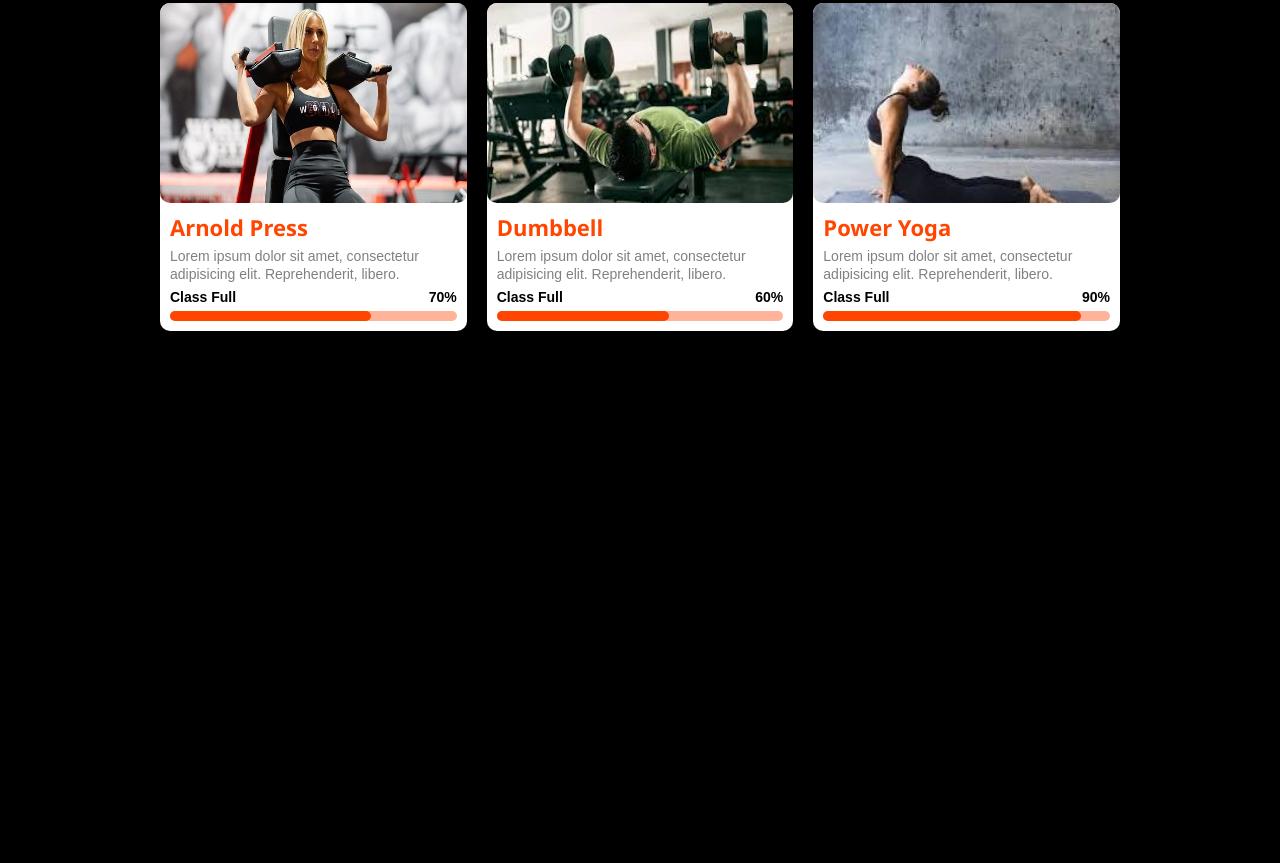
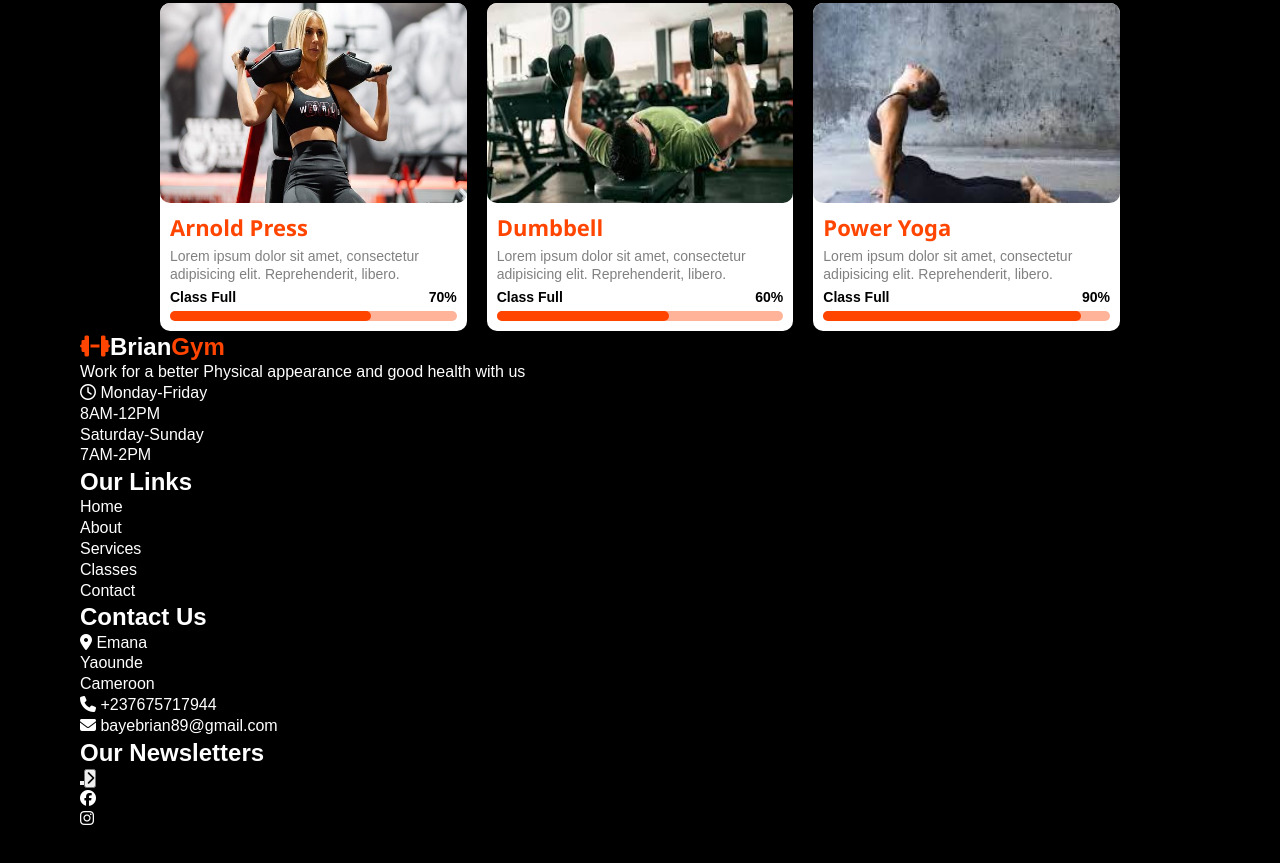
Before and after one commit to Baye-Brian1/HexSoftwares-Brian-Gym., a plain HTML site: page index.html in a window 1280 px wide. Shown: the part 2909-3772 px from the top of the page. Before the commit the page ends 3260 px from the top, so only its background shows below. Drawn offline with Linux system fonts and the light colour scheme; files whose address does not match are found by name.

Commit message:
added a a new section

```diff
--- a/index.html
+++ b/index.html
@@ -199,5 +199,42 @@
       </div>
    </div>
   </section>
+  <section class="contacts">
+    <div class="cont">
+      <div class="cont1">
+       <h1 class="logo"><i class="fa-solid fa-dumbbell"></i>Brian<span>Gym</span></h1>
+       <p>Work for a better Physical appearance and good health with us</p>
+       <p> <i class="fa-regular fa-clock"></i> Monday-Friday <br>
+      <span>8AM-12PM</span></p>
+      <p>Saturday-Sunday<br>
+      <span>7AM-2PM</span></p>
+      </div>
+      <div class="cont2">
+        <h2>Our Links</h2>
+        <p>Home</p>
+        <p>About</p>
+        <p>Services</p>
+        <p>Classes</p>
+        <p>Contact</p>
+      </div>
+      <div class="cont3">
+        <h2>Contact Us</h2>
+        <p><i class="fa-solid fa-location-dot"></i> Emana <br>
+            Yaounde <br>
+            Cameroon</p>
+        <p><i class="fa-solid fa-phone"></i> +237675717944</p>
+        <p><i class="fa-solid fa-envelope"></i> bayebrian89@gmail.com</p>
+      </div>
+    </div>
+    <div class="cont4">
+        <h2>Our Newsletters</h2>
+        <button>
+          <button><i class="fa-solid fa-chevron-right"></i></button>
+        </button>
+        <p><i class="fa-brands fa-facebook"></i></p>
+        <p><i class="fa-brands fa-instagram"></i></p>
+        <p><i class="fa-brands fa-twiterr"></i></p>
+      </div>
+  </section>
 </body>
 </html>
--- a/style.css
+++ b/style.css
@@ -396,3 +396,9 @@ header {
   top: 0;
   left: 0;
 }
+.contacts{
+  align-items: center;
+  padding: 120px 80px 60px;
+  height: 100vh;
+  color: white;
+}
```
